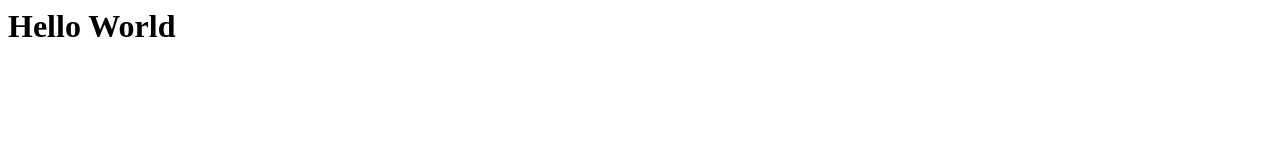
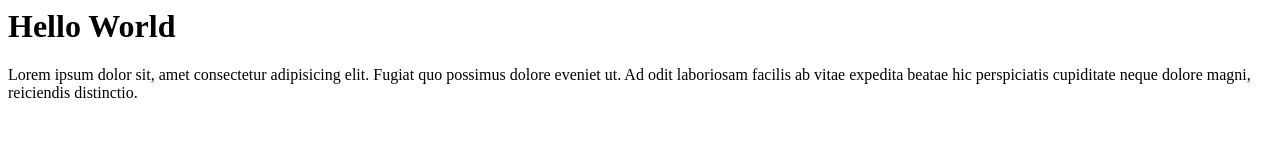
Before and after one commit to anfi3281/anfi-repo-2, a plain HTML site: page index.html in a window 1280 px wide. Drawn offline with Linux system fonts and the light colour scheme.

Commit message:
Menambahkan paragrah

```diff
--- a/index.html
+++ b/index.html
@@ -7,5 +7,6 @@
 </head>
 <body>
     <h1>Hello World</h1>
+    <p>Lorem ipsum dolor sit, amet consectetur adipisicing elit. Fugiat quo possimus dolore eveniet ut. Ad odit laboriosam facilis ab vitae expedita beatae hic perspiciatis cupiditate neque dolore magni, reiciendis distinctio.</p>
 </body>
 </html>
```
